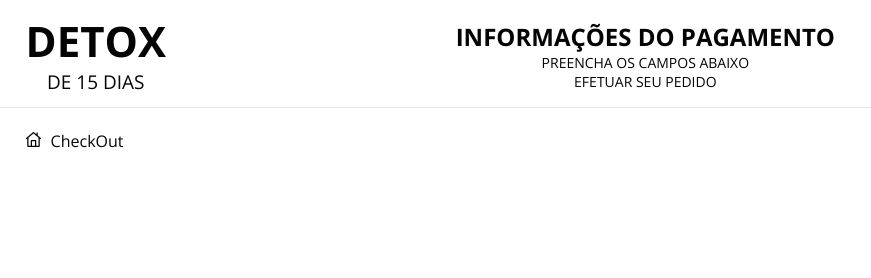
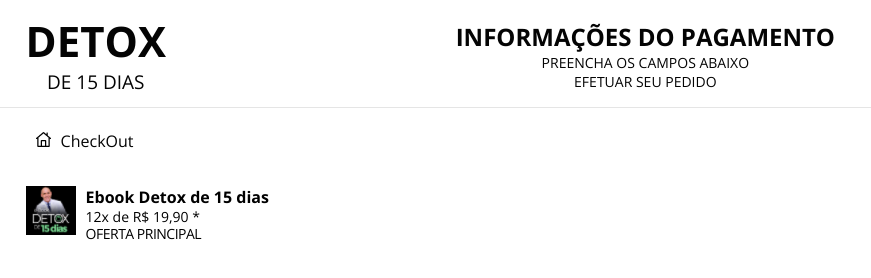
Before and after one commit to joilsonmslopes/teste-html-form-desktop, a plain HTML site: page index.html in a window 1280 px wide. Shown: the whole page, without its empty margins (0-871 px from the left). Drawn offline with nearby package versions, Linux system fonts and the light colour scheme.

Commit message:
chore: add section produto

```diff
--- a/css/style.css
+++ b/css/style.css
@@ -82,13 +82,32 @@ nav {
 }
 
 nav .icon-home {
-    margin-right: 5px;
-}
-
-nav .path {
-    margin-left: 5px;
+    margin: 0 10px;
 }
 
 nav .path a {
     color: #040404;
 }
+
+section.produto {
+    display: flex;
+    align-items: center;
+    padding: 12px 2%;
+}
+
+section.produto .descricao {
+    margin-left: 10px;
+}
+
+section.produto .descricao h2 {
+    font-size: 16px;
+}
+
+section.produto .descricao p {
+    font-size: 14px;
+    line-height: 17px;
+}
+
+section.produto .descricao p:last-child {
+    letter-spacing: -0.5px;
+}
--- a/index.html
+++ b/index.html
@@ -39,6 +39,18 @@
             </div>
         </nav>
 
+        <section class="produto">
+            <div class="img-produto">
+                <img src="/assets/Image 7.png" alt="Imagem do produto">
+            </div>
+            <div class="descricao">
+                <h2>Ebook Detox de 15 dias</h2>
+                <p>12x de R$ 19,90 *</p>
+                <p>OFERTA PRINCIPAL</p>
+            </div>
+        </section>
+
+        </div><!--container-->
     <script src="/js/main.js"></script>
 </body>
 </html>
```
